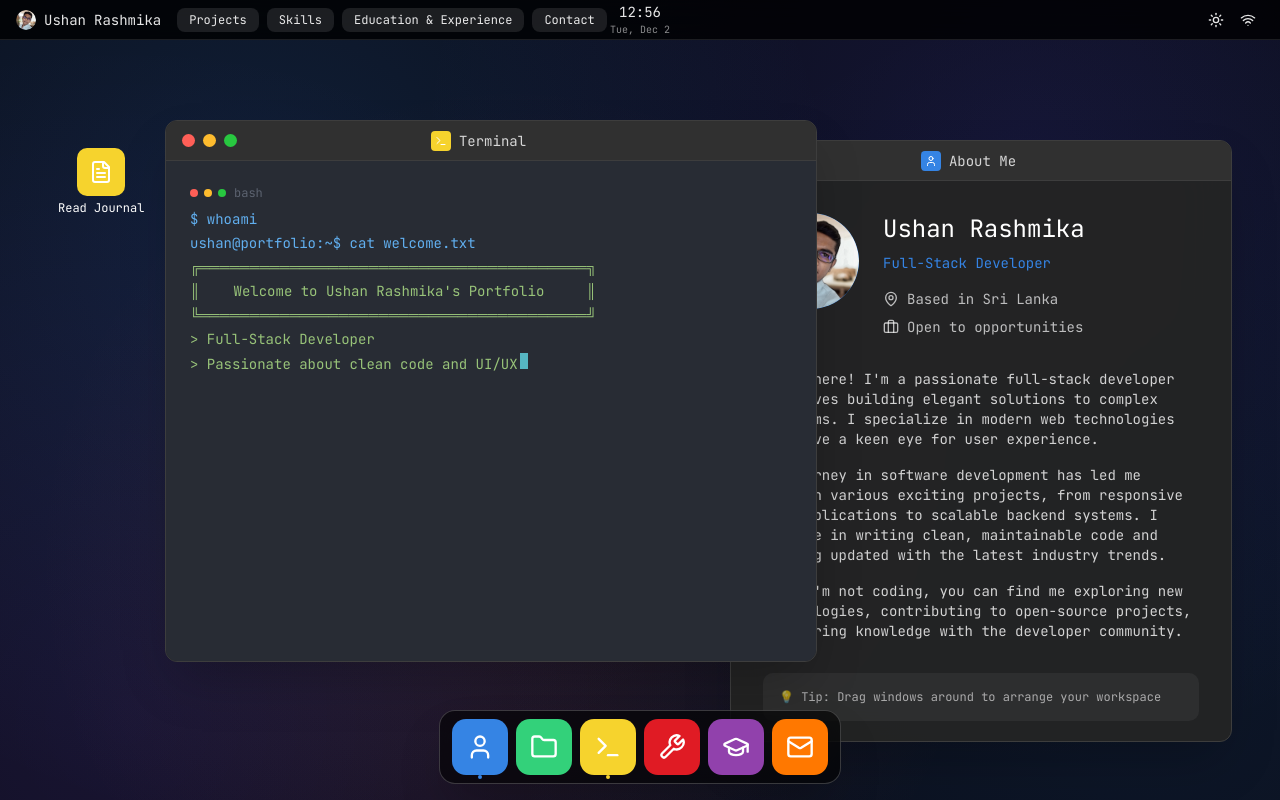
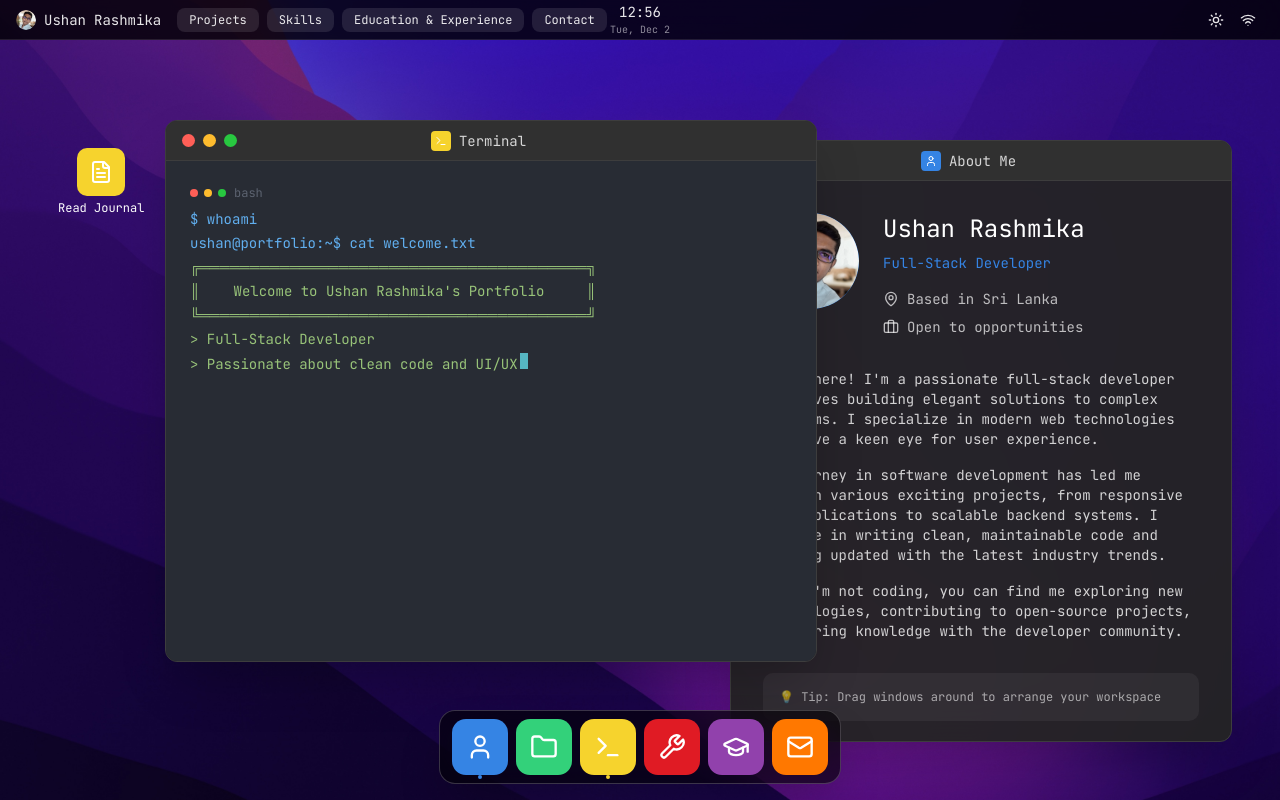
Before and after one commit to ushanrashmika23/GNOME-Portfolio, a React (Vite) app: page / in a window 1280 px wide. Built offline with nearby package versions, Linux system fonts and the light colour scheme.

Commit message:
v1.0.3 bg changed

```diff
--- a/src/App.tsx
+++ b/src/App.tsx
@@ -95,6 +95,10 @@ export default function App() {
     restoreWindow('contact');
   };
 
+  const closeAllWindows = () => {
+    setWindows(windows.map(w => ({ ...w, minimized: true })));
+  };
+
   const moveDesktopIcon = (x: number, y: number) => {
     setDesktopIconPosition({ x, y });
   };
@@ -147,6 +151,7 @@ export default function App() {
             windows={windows}
             onRestoreWindow={restoreWindow}
             onOpenContact={openContactWindow}
+            onCloseAllWindows={closeAllWindows}
           />
 
           <div className="relative w-full h-[calc(100vh-40px)] mt-[40px] overflow-hidden">
--- a/src/components/TopBar.tsx
+++ b/src/components/TopBar.tsx
@@ -7,9 +7,10 @@ interface TopBarProps {
   windows: Array<{ id: string; component: string; minimized: boolean }>;
   onRestoreWindow: (id: string) => void;
   onOpenContact: () => void;
+  onCloseAllWindows: () => void;
 }
 
-export default function TopBar({ theme, onThemeToggle, windows, onRestoreWindow, onOpenContact }: TopBarProps) {
+export default function TopBar({ theme, onThemeToggle, windows, onRestoreWindow, onOpenContact, onCloseAllWindows }: TopBarProps) {
   const [time, setTime] = useState(new Date());
   const [isOnline, setIsOnline] = useState(navigator.onLine);
   const [batteryLevel, setBatteryLevel] = useState<number | null>(null);
@@ -138,10 +139,14 @@ export default function TopBar({ theme, onThemeToggle, windows, onRestoreWindow,
       } backdrop-blur-xl border-b ${theme === 'dark' ? 'border-white/10' : 'border-black/10'
       } flex items-center justify-between px-4 z-[9999]`}>
       <div className="flex items-center gap-4">
-        <span className="font-['JetBrains_Mono'] text-sm flex items-center gap-2">
+        <button
+          onClick={onCloseAllWindows}
+          className="font-['JetBrains_Mono'] text-sm flex items-center gap-2 hover:opacity-80 transition-opacity"
+          title="Close all windows"
+        >
           <img src={me} alt="img" className='w-5 h-5 rounded-full' />
           <span className="hidden md:inline">Ushan</span>Rashmika
-        </span>
+        </button>
 
         {minimizedWindows.length > 0 && (
           <div className="hidden md:flex items-center gap-2">
--- a/src/index.css
+++ b/src/index.css
@@ -1868,7 +1868,8 @@
 
 .bg-dark-wallpaper {
   background-color: #0a0e1a;
-  background-image: radial-gradient(circle at 20% 30%, #3584e426 0%, #0000 50%), radial-gradient(circle at 80% 20%, #6345ed1f 0%, #0000 50%), radial-gradient(circle at 40% 70%, #f661511a 0%, #0000 50%), radial-gradient(circle at 90% 80%, #3584e414 0%, #0000 50%), radial-gradient(circle at 10% 90%, #9945ff1a 0%, #0000 50%);
+  background: url("./../img/bg1.jpg");
+  /* background-image: radial-gradient(circle at 20% 30%, #3584e426 0%, #0000 50%), radial-gradient(circle at 80% 20%, #6345ed1f 0%, #0000 50%), radial-gradient(circle at 40% 70%, #f661511a 0%, #0000 50%), radial-gradient(circle at 90% 80%, #3584e414 0%, #0000 50%), radial-gradient(circle at 10% 90%, #9945ff1a 0%, #0000 50%); */
   background-position: center;
   background-repeat: repeat;
   background-size: cover;
@@ -1878,7 +1879,8 @@
 }
 
 .bg-light-wallpaper {
-  background: url("https://images.unsplash.com/photo-1762503203666-1f188d6f6a0a?crop=entropy&cs=tinysrgb&fit=max&fm=jpg&ixid=M3w3Nzg4Nzd8MHwxfHNlYXJjaHwxfHxjb2xvcmZ1bCUyMG1vZGVybiUyMGdyYWRpZW50fGVufDF8fHx8MTc2NDU4ODA1MXww&ixlib=rb-4.1.0&q=80&w=1080&utm_source=figma&utm_medium=referral") center / cover;
+  /* background: url("https://images.unsplash.com/photo-1762503203666-1f188d6f6a0a?crop=entropy&cs=tinysrgb&fit=max&fm=jpg&ixid=M3w3Nzg4Nzd8MHwxfHNlYXJjaHwxfHxjb2xvcmZ1bCUyMG1vZGVybiUyMGdyYWRpZW50fGVufDF8fHx8MTc2NDU4ODA1MXww&ixlib=rb-4.1.0&q=80&w=1080&utm_source=figma&utm_medium=referral") center / cover; */
+  background: url("./../img/bg2.jpg") center / cover;
 }
 
 html {
```
Also changed, not shown: img/bg1.jpg (added), img/bg2.jpg (added).
